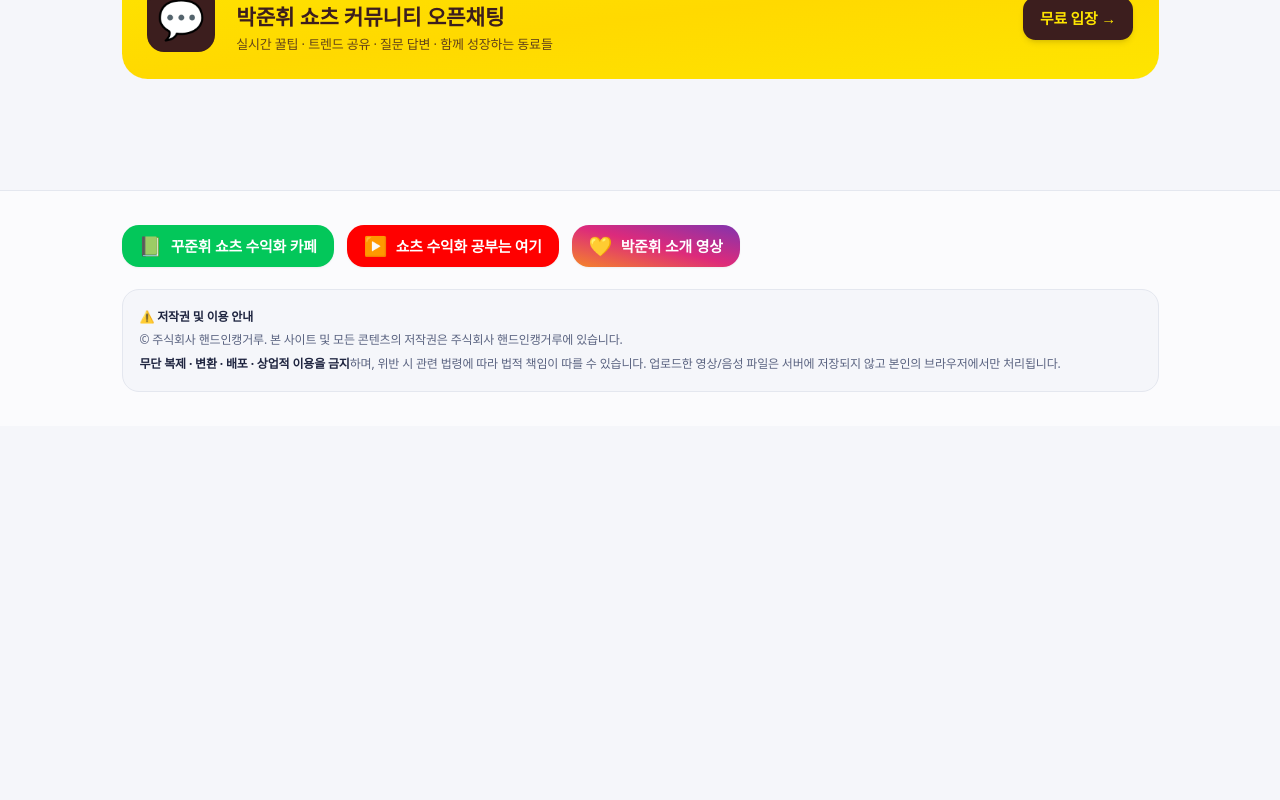
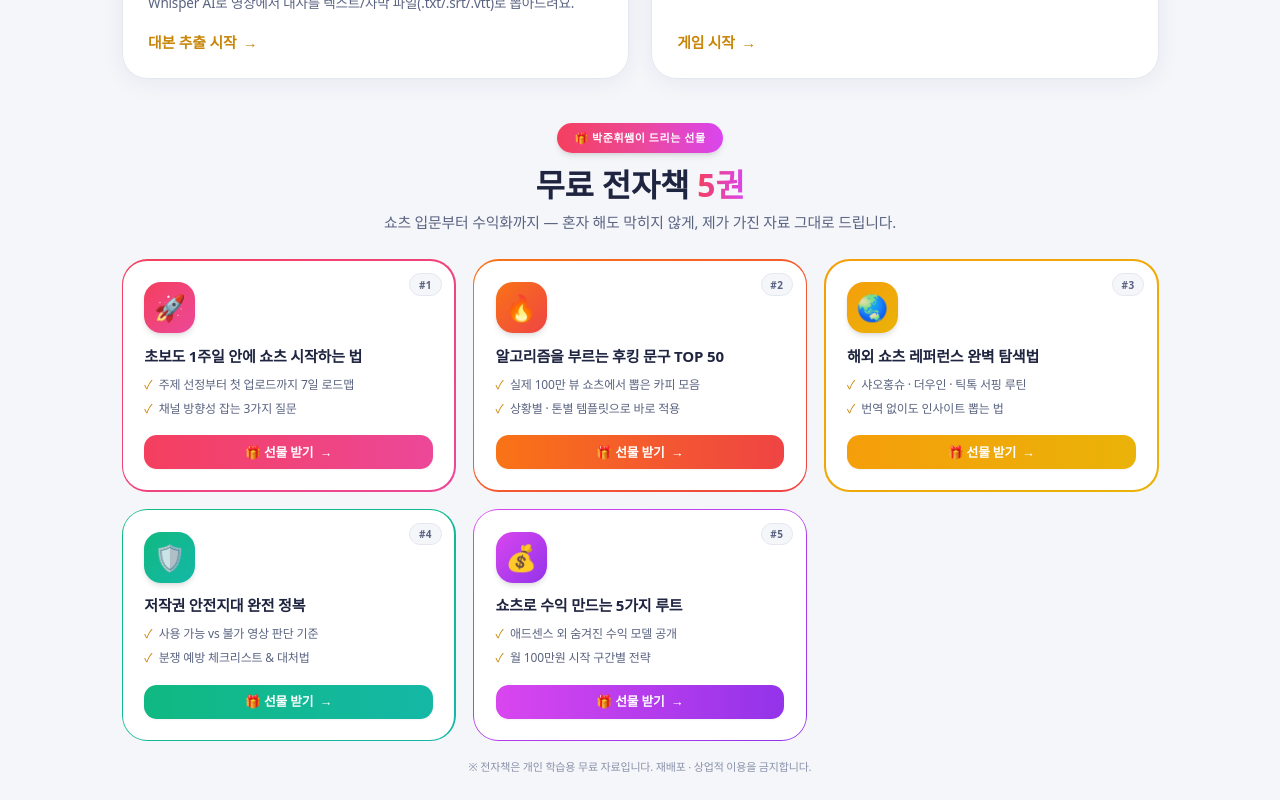
Before and after one commit to qkr9073-glitch/junhwi-shorts, a React (Vite) app: page / in a window 1280 px wide. Shown: the part 1600-2400 px from the top of the page. Before the commit the page ends 2026 px from the top, so only its background shows below. Built offline with nearby package versions, Linux system fonts and the light colour scheme; a web font is replaced by a local one.

Commit message:
Move kakao banner to top; add 5 free ebook gift section

```diff
--- a/src/pages/Home.tsx
+++ b/src/pages/Home.tsx
@@ -62,6 +62,68 @@
 
 const KAKAO_URL = "https://open.kakao.com/o/gH4HL25h";
 
+type Ebook = {
+  emoji: string;
+  title: string;
+  bullets: string[];
+  href: string;
+  gradient: string;
+};
+
+// TODO: href 에 실제 PDF 링크(Google Drive / Dropbox / 자체 서버) 넣어주세요
+const EBOOKS: Ebook[] = [
+  {
+    emoji: "🚀",
+    title: "초보도 1주일 안에 쇼츠 시작하는 법",
+    bullets: [
+      "주제 선정부터 첫 업로드까지 7일 로드맵",
+      "채널 방향성 잡는 3가지 질문",
+    ],
+    href: "#",
+    gradient: "from-rose-500 to-pink-500",
+  },
+  {
+    emoji: "🔥",
+    title: "알고리즘을 부르는 후킹 문구 TOP 50",
+    bullets: [
+      "실제 100만 뷰 쇼츠에서 뽑은 카피 모음",
+      "상황별 · 톤별 템플릿으로 바로 적용",
+    ],
+    href: "#",
+    gradient: "from-orange-500 to-red-500",
+  },
+  {
+    emoji: "🌏",
+    title: "해외 쇼츠 레퍼런스 완벽 탐색법",
+    bullets: [
+      "샤오홍슈 · 더우인 · 틱톡 서핑 루틴",
+      "번역 없이도 인사이트 뽑는 법",
+    ],
+    href: "#",
+    gradient: "from-amber-500 to-yellow-500",
+  },
+  {
+    emoji: "🛡️",
+    title: "저작권 안전지대 완전 정복",
+    bullets: [
+      "사용 가능 vs 불가 영상 판단 기준",
+      "분쟁 예방 체크리스트 & 대처법",
+    ],
+    href: "#",
+    gradient: "from-emerald-500 to-teal-500",
+  },
+  {
+    emoji: "💰",
+    title: "쇼츠로 수익 만드는 5가지 루트",
+    bullets: [
+      "애드센스 외 숨겨진 수익 모델 공개",
+      "월 100만원 시작 구간별 전략",
+    ],
+    href: "#",
+    gradient: "from-fuchsia-500 to-purple-600",
+  },
+];
+
 export default function Home() {
   return (
     <div className="max-w-5xl mx-auto px-4 sm:px-6 py-10 sm:py-14">
@@ -95,6 +157,42 @@
           </div>
         </div>
       </div>
+
+      {/* 오픈채팅 배너 - 안내문 바로 아래 */}
+      <a
+        href={KAKAO_URL}
+        target="_blank"
+        rel="noreferrer"
+        className="relative block group rounded-3xl overflow-hidden mb-10"
+      >
+        <div className="absolute -inset-1 rounded-3xl bg-gradient-to-r from-yellow-300 via-amber-400 to-yellow-300 blur-lg opacity-60 group-hover:opacity-90 animate-pulse" />
+        <div className="relative rounded-3xl bg-gradient-to-br from-[#FEE500] via-[#FFD900] to-[#FEE500] p-5 sm:p-6 shadow-[0_12px_40px_rgba(254,229,0,0.5)] ring-2 ring-yellow-400 group-hover:scale-[1.01] transition-transform">
+          <div className="absolute top-3 right-3 px-2.5 py-1 rounded-full bg-red-500 text-white text-[10px] font-bold tracking-wider animate-bounce shadow-md">
+            🔥 HOT
+          </div>
+          <div className="flex items-center gap-4 sm:gap-5">
+            <div className="shrink-0 w-14 h-14 sm:w-16 sm:h-16 rounded-2xl bg-[#3C1E1E] flex items-center justify-center text-3xl sm:text-4xl shadow-inner">
+              💬
+            </div>
+            <div className="flex-1 min-w-0 text-left">
+              <div className="text-[11px] sm:text-xs font-bold text-[#3C1E1E]/70 mb-0.5 tracking-wide">
+                👋 쇼츠 크리에이터라면 필수!
+              </div>
+              <div className="text-base sm:text-xl font-extrabold text-[#3C1E1E] leading-tight">
+                박준휘 쇼츠 커뮤니티 오픈채팅
+              </div>
+              <div className="text-[12px] sm:text-[13px] text-[#3C1E1E]/80 mt-1 leading-snug">
+                실시간 꿀팁 · 트렌드 공유 · 질문 답변 · 함께 성장하는 동료들
+              </div>
+            </div>
+            <div className="shrink-0 flex flex-col items-center gap-1">
+              <div className="px-3 sm:px-4 py-2 sm:py-2.5 rounded-xl bg-[#3C1E1E] text-[#FEE500] text-xs sm:text-sm font-bold whitespace-nowrap group-hover:bg-black transition shadow-md">
+                무료 입장 →
+              </div>
+            </div>
+          </div>
+        </div>
+      </a>
 
       {/* 1. 플랫폼 바로가기 */}
       <div className="mb-4 text-[11px] font-bold tracking-wider text-ink-soft uppercase">
@@ -261,41 +359,58 @@
         ))}
       </div>
 
-      {/* 5. 오픈채팅 배너 (HOT) */}
+      {/* 5. 무료 전자책 선물 */}
+      <div className="relative mb-10">
+        <div className="text-center mb-6">
+          <div className="inline-flex items-center gap-2 px-4 py-1.5 rounded-full bg-gradient-to-r from-rose-500 via-pink-500 to-fuchsia-500 text-white text-[11px] font-bold tracking-wider shadow-md mb-3">
+            🎁 박준휘쌤이 드리는 선물
+          </div>
+          <h2 className="text-2xl sm:text-3xl font-extrabold text-ink">
+            무료 전자책 <span className="bg-gradient-to-r from-rose-500 to-fuchsia-500 bg-clip-text text-transparent">5권</span>
+          </h2>
+          <p className="text-[13px] sm:text-sm text-ink-muted mt-2">
+            쇼츠 입문부터 수익화까지 — 혼자 해도 막히지 않게, 제가 가진 자료 그대로 드립니다.
+          </p>
+        </div>
+        <div className="grid grid-cols-1 sm:grid-cols-2 lg:grid-cols-3 gap-4">
+          {EBOOKS.map((b, i) => (
             <a
-        href={KAKAO_URL}
+              key={i}
+              href={b.href}
               target="_blank"
               rel="noreferrer"
-        className="relative block group rounded-3xl overflow-hidden"
+              className={`group relative block rounded-3xl p-[1.5px] bg-gradient-to-br ${b.gradient} hover:shadow-[0_12px_32px_rgba(0,0,0,0.12)] transition-all overflow-hidden`}
             >
-        <div className="absolute -inset-1 rounded-3xl bg-gradient-to-r from-yellow-300 via-amber-400 to-yellow-300 blur-lg opacity-60 group-hover:opacity-90 animate-pulse" />
-        <div className="relative rounded-3xl bg-gradient-to-br from-[#FEE500] via-[#FFD900] to-[#FEE500] p-5 sm:p-6 shadow-[0_12px_40px_rgba(254,229,0,0.5)] ring-2 ring-yellow-400 group-hover:scale-[1.01] transition-transform">
-          <div className="absolute top-3 right-3 px-2.5 py-1 rounded-full bg-red-500 text-white text-[10px] font-bold tracking-wider animate-bounce shadow-md">
-            🔥 HOT
+              <div className="relative rounded-[calc(1.5rem-1.5px)] bg-white p-5 h-full flex flex-col">
+                <div className="absolute top-3 right-3 text-[10px] font-bold tracking-wider bg-bg-base border border-borderc-base text-ink-muted px-2 py-0.5 rounded-full">
+                  #{i + 1}
                 </div>
-          <div className="flex items-center gap-4 sm:gap-5">
-            <div className="shrink-0 w-14 h-14 sm:w-16 sm:h-16 rounded-2xl bg-[#3C1E1E] flex items-center justify-center text-3xl sm:text-4xl shadow-inner">
-              💬
+                <div className={`w-12 h-12 rounded-2xl bg-gradient-to-br ${b.gradient} flex items-center justify-center text-2xl mb-3 shadow-md group-hover:scale-110 group-hover:rotate-6 transition-transform`}>
+                  {b.emoji}
                 </div>
-            <div className="flex-1 min-w-0 text-left">
-              <div className="text-[11px] sm:text-xs font-bold text-[#3C1E1E]/70 mb-0.5 tracking-wide">
-                👋 쇼츠 크리에이터라면 필수!
+                <div className="text-[15px] font-extrabold text-ink leading-snug mb-2">
+                  {b.title}
                 </div>
-              <div className="text-base sm:text-xl font-extrabold text-[#3C1E1E] leading-tight">
-                박준휘 쇼츠 커뮤니티 오픈채팅
-              </div>
-              <div className="text-[12px] sm:text-[13px] text-[#3C1E1E]/80 mt-1 leading-snug">
-                실시간 꿀팁 · 트렌드 공유 · 질문 답변 · 함께 성장하는 동료들
+                <ul className="space-y-1 text-[12px] text-ink-muted leading-relaxed mb-4 flex-1">
+                  {b.bullets.map((line, j) => (
+                    <li key={j} className="flex gap-1.5">
+                      <span className="text-gold shrink-0">✓</span>
+                      <span>{line}</span>
+                    </li>
+                  ))}
+                </ul>
+                <div className={`inline-flex items-center justify-center gap-1.5 px-3 py-2 rounded-xl bg-gradient-to-r ${b.gradient} text-white text-xs font-bold group-hover:gap-2.5 transition-all shadow-sm`}>
+                  🎁 선물 받기
+                  <span>→</span>
                 </div>
               </div>
-            <div className="shrink-0 flex flex-col items-center gap-1">
-              <div className="px-3 sm:px-4 py-2 sm:py-2.5 rounded-xl bg-[#3C1E1E] text-[#FEE500] text-xs sm:text-sm font-bold whitespace-nowrap group-hover:bg-black transition shadow-md">
-                무료 입장 →
+            </a>
+          ))}
+        </div>
+        <div className="mt-4 text-center text-[11px] text-ink-soft">
+          ※ 전자책은 개인 학습용 무료 자료입니다. 재배포 · 상업적 이용을 금지합니다.
         </div>
       </div>
     </div>
-        </div>
-      </a>
-    </div>
   );
 }
```
Lines whose indentation alone changed are shown as unchanged.
